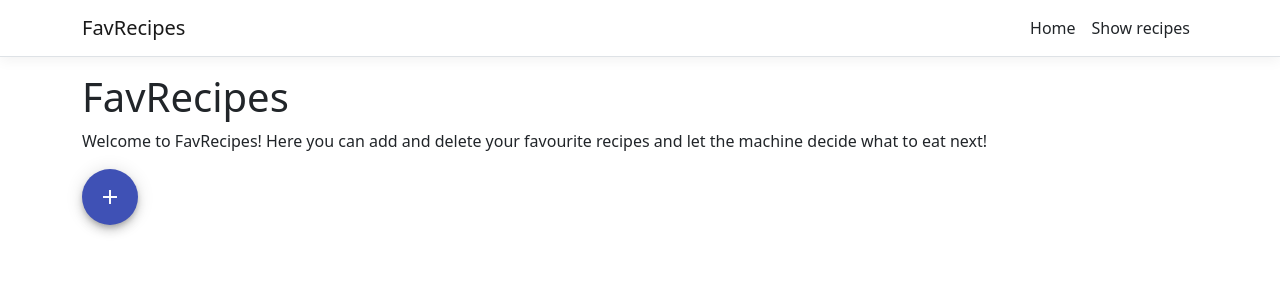
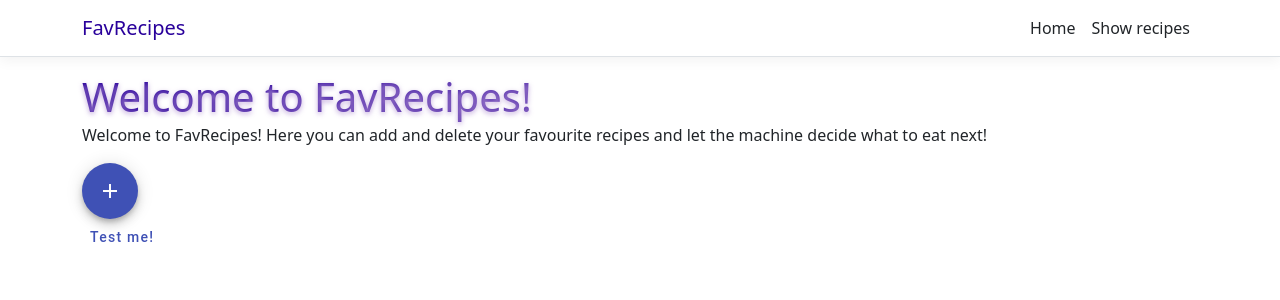
Before and after one commit to skebis/favrecipes, an Angular app in the folder ClientApp/: page / in a window 1280 px wide. Shown: the top 300 px of the page. Built offline with nearby package versions, Linux system fonts and the light colour scheme.

Commit message:
Some css tweaking, funny animation testing, remove unused code.

```diff
--- /dev/null
+++ b/ClientApp/src/app/home/home.component.css
@@ -0,0 +1,8 @@
+.heading {
+  font-size: 50px;
+  background-image: linear-gradient(to right, #29009b, #b393d3);
+  color: transparent;
+  background-clip: text;
+  -webkit-background-clip: text;
+  text-shadow: 0px 2px 5px rgba(179, 147, 211, 0.8);
+}
--- a/ClientApp/src/app/home/home.component.html
+++ b/ClientApp/src/app/home/home.component.html
@@ -1,10 +1,21 @@
-<h1>FavRecipes</h1>
+<!-- Heading -->
+<div class="heading" [@hideHeading]="toggled ? 'show' : 'hide'">
+  <h1>Welcome to FavRecipes!</h1>
+</div>
 
-<p>Welcome to FavRecipes! Here you can add and delete your favourite recipes and let the machine decide what to eat next!</p>
-
-<!--<button mat-raised-button color="raised" class="button-add-new-recipe" (click)="openAddRecipeDialog()">Add new recipe!</button>-->
+<!-- Entry / description text. -->
+<div class="entrytext">
+  <p>Welcome to FavRecipes! Here you can add and delete your favourite recipes and let the machine decide what to eat next!</p>
+</div>
 
 <!-- Floating Action button for adding new recipes. -->
-<button mat-fab color="primary" (click)="openAddRecipeDialog()">
-  <mat-icon>add</mat-icon>
-</button>
+<div class="fab">
+  <button mat-fab color="primary" (click)="openAddRecipeDialog()">
+    <mat-icon>add</mat-icon>
+  </button>
+</div>
+
+<!-- Funny animation button. -->
+<div class="enlarge-button">
+  <button (click)="toggle()" mat-button color="primary">Test me!</button>
+</div>
--- a/ClientApp/src/app/home/home.component.ts
+++ b/ClientApp/src/app/home/home.component.ts
@@ -1,15 +1,39 @@
 import { Component } from '@angular/core';
 import { MatDialog } from '@angular/material/dialog';
 import { AddRecipeComponent } from '../add-recipe/add-recipe.component';
+import { animate, state, style, transition, trigger, keyframes } from '@angular/animations';
 
 @Component({
   selector: 'app-home',
+  animations: [
+    trigger('hideHeading', [
+      state('show', style({
+        opacity: 1,
+        height: '50px'
+      })),
+      state('hide', style({
+        opacity: 0,
+        height: '0px'
+      })),
+      transition('show <=> hide', [
+        animate('1s')
+      ])
+    ])
+  ],
   templateUrl: './home.component.html',
+  styleUrls: ['./home.component.css'],
 })
 export class HomeComponent {
 
+  toggled: boolean = true;
+
   constructor(public dialog: MatDialog) {
 
+  }
+
+  // Toggle click event. Used for triggering animation.
+  toggle() {
+    this.toggled = !this.toggled;
   }
 
   openAddRecipeDialog(): void {
--- a/ClientApp/src/app/nav-menu/nav-menu.component.css
+++ b/ClientApp/src/app/nav-menu/nav-menu.component.css
@@ -2,6 +2,7 @@ a.navbar-brand {
   white-space: normal;
   text-align: center;
   word-break: break-all;
+  color: #29009b;
 }
 
 html {
--- a/ClientApp/src/app/nav-menu/nav-menu.component.ts
+++ b/ClientApp/src/app/nav-menu/nav-menu.component.ts
@@ -1,6 +1,4 @@
 import { Component } from '@angular/core';
-import { MatDialog } from '@angular/material/dialog';
-import { AddRecipeComponent } from '../add-recipe/add-recipe.component';
 
 @Component({
   selector: 'app-nav-menu',
--- a/ClientApp/src/app/recipe-details/recipe-details.component.ts
+++ b/ClientApp/src/app/recipe-details/recipe-details.component.ts
@@ -2,7 +2,6 @@ import { Component, Injectable } from "@angular/core";
 import { RecipeService } from "../recipe-service";
 import { ActivatedRoute, Router } from "@angular/router";
 import { Subscription } from "rxjs";
-import { Recipe } from "../classes/recipe";
 
 @Component({
   selector: 'app-recipe-details',
@@ -13,11 +12,7 @@ import { Recipe } from "../classes/recipe";
 
 @Injectable()
 export class RecipeDetailsComponent {
-  recipe: Recipe = {
-    name: "",
-    description: "",
-    ingredients: []
-  };
+  recipe: any;
 
   subscriptions: Subscription[] = [];
   loading: boolean = true;
```
